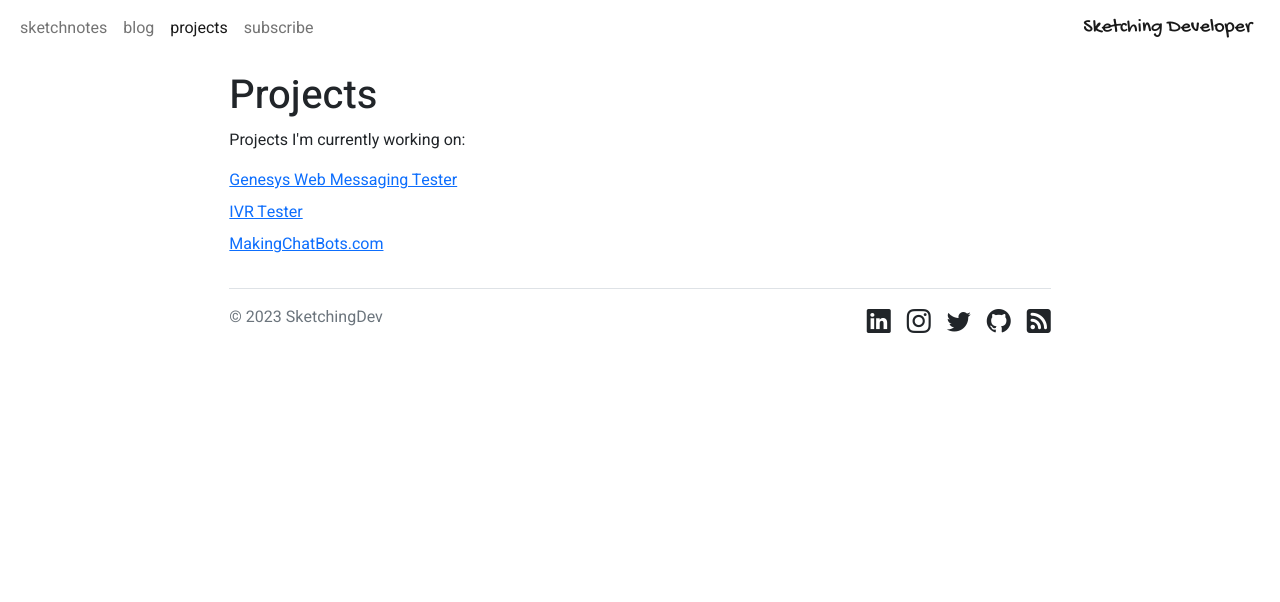
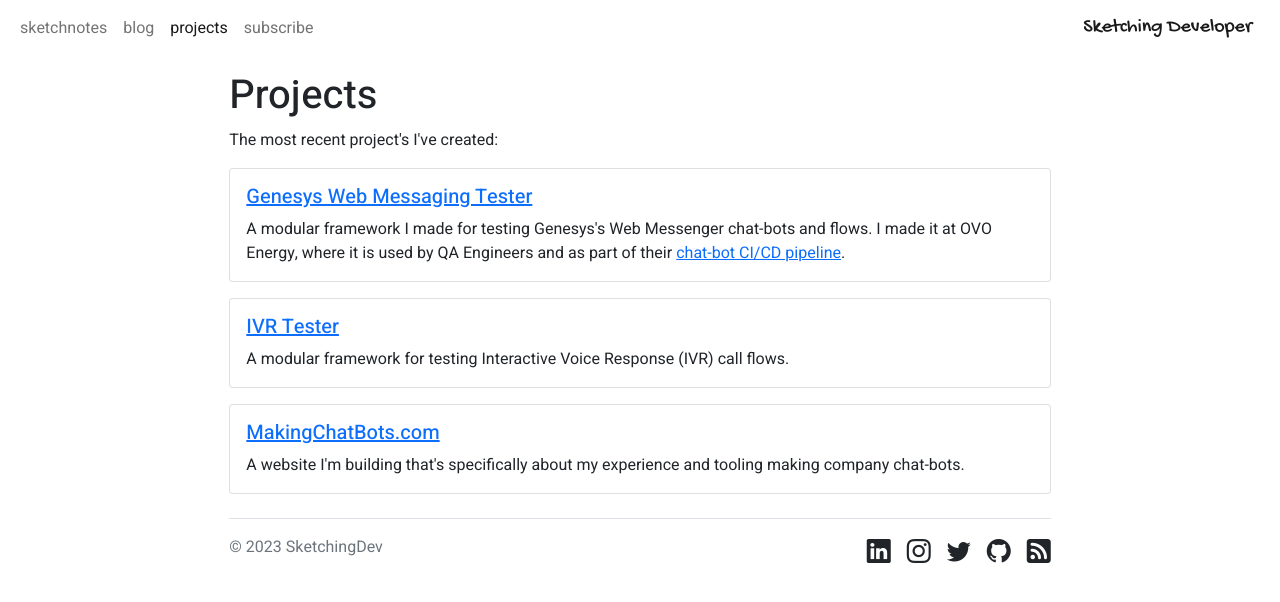
Before and after one commit to SketchingDev/sketchingdev.github.io, a Jekyll site: the page built from projects/index.html, in a window 1280 px wide. Shown: the top 602 px of the page. Built offline with Jekyll 4.4.1, drawn with Linux system fonts in a browser that asks for light colours; nearby versions of some CDN libraries.

Commit message:
Add descriptions to projects

```diff
--- a/projects/index.html
+++ b/projects/index.html
@@ -3,25 +3,27 @@
 title: Projects
 ---
 
-<p>Projects I'm currently working on:</p>
+<p>The most recent project's I've created:</p>
 
-<ol class="list-unstyled">
-    <li class="pb-2">
-        <div>
-            <a href="https://github.com/ovotech/genesys-web-messaging-tester">Genesys Web Messaging Tester</a>
-<!--            <ul class="text-secondary">-->
-<!--                <li>Explanation</li>-->
-<!--            </ul>-->
-        </div>
-    </li>
-    <li class="pb-2">
-        <div>
-            <a href="https://github.com/SketchingDev/ivr-tester">IVR Tester</a>
-        </div>
-    </li>
-    <li class="pb-2">
-        <div>
-            <a href="https://www.makingchatbots.com">MakingChatBots.com</a>
-        </div>
-    </li>
-</ol>
+<div class="card mb-3">
+    <div class="card-body">
+        <h2 class="card-title fs-5"><a href="https://github.com/ovotech/genesys-web-messaging-tester">Genesys Web Messaging Tester</a></h2>
+        <p class="card-text">A modular framework I made for testing Genesys's Web Messenger chat-bots and flows. I made it
+            at OVO Energy, where it is used by QA Engineers and as part of their <a href="https://tech.ovoenergy.com/automating-development-of-genesys-chat-bots/">chat-bot CI/CD pipeline</a>.
+        </p>
+    </div>
+</div>
+
+<div class="card mb-3">
+    <div class="card-body">
+        <h2 class="card-title fs-5"><a href="https://github.com/SketchingDev/ivr-tester">IVR Tester</a></h2>
+        <p class="card-text">A modular framework for testing Interactive Voice Response (IVR) call flows.</p>
+    </div>
+</div>
+
+<div class="card mb-3">
+    <div class="card-body">
+        <h2 class="card-title fs-5"><a href="https://www.makingchatbots.com">MakingChatBots.com</a></h2>
+        <p class="card-text">A website I'm building that's specifically about my experience and tooling making company chat-bots.</p>
+    </div>
+</div>
```
